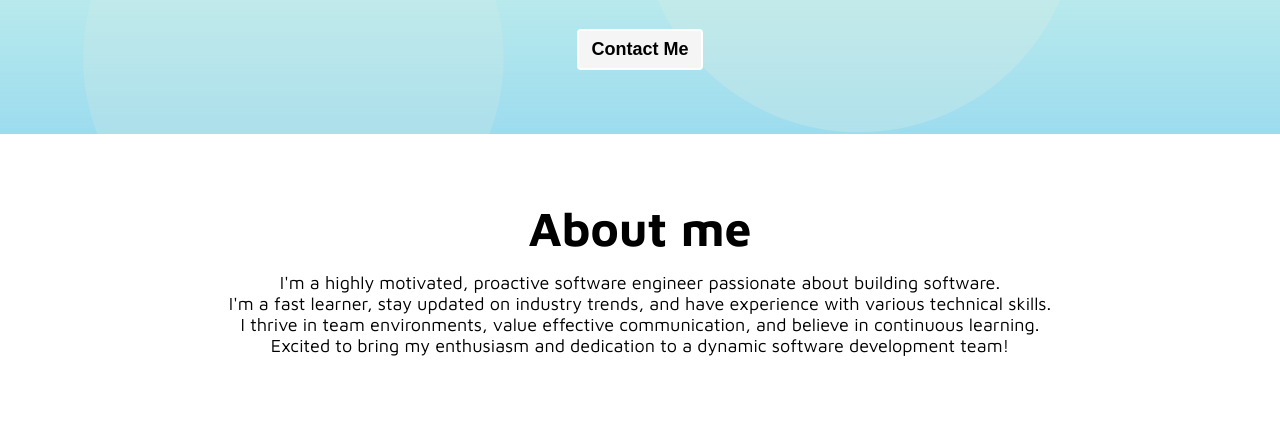
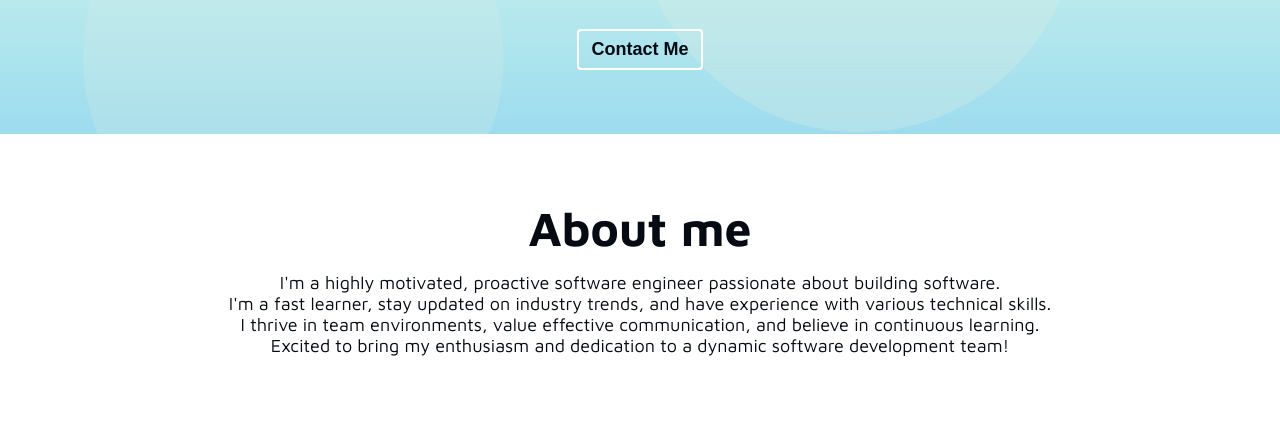
Before and after one commit to ssoyeee/soyeon-park.github.io, a plain HTML site: page index.html in a window 1280 px wide. Shown: the part 553-986 px from the top of the page. Drawn offline with Linux system fonts and the light colour scheme; files whose address does not match are found by name.

Commit message:
CSS: Setup, color-variant

```diff
--- a/css/style.css
+++ b/css/style.css
@@ -15,7 +15,19 @@
 
 /* Global */
 :root {
+/* App Colors */
+--color-primary: var(--color-black);
+--color-primary-variant: var(--color-gray);
+--color-accent: var(--color-blue);
+--color-accent-variant: var(--color-orange);
+--color-text: var(--color-white);
+
+
 /* Color */
+  --color-black: #050a13;
+  --color-blue: #03e8f9;
+  --color-orange: #fd6413;
+  --color-gray: #1b1e26;
   --color-white: #ffffff;
   --color-light-white: #eeeeee;
   --color-dark-white: #bdbdbd;
@@ -23,14 +35,13 @@
   --color-dark-pink: #ff6863;
   --color-dark-grey: #4d4d4d;
   --color-dark-blue: #6666ff;
-  --color-grey: #616161;
   --color-light-grey: #7c7979;
-  --color-blue: #73aace;
+  --color-dull-blue: #73aace;
   --color-yellow: #fff7d1;
-  --color-orange: #feb546;
-  --color-black: #000000;
+  --color-light-orange: #feb546;
   --color-light-blue: #91b9ee;
   --color-light-greenblue: #ccfff2;
+  /* --color-grey: #616161; */
 
   /* Font size */
   --font-large: 48px;
@@ -66,15 +77,25 @@ body {
     margin: 0;
 }
 
+h1,
+h2,
+h3,
+p,
+ul {
+    margin: 0;
+}
+
+
+
 a {
     text-decoration: none;
-    color: var(--color-white);
+    color: var(--color-text);
     display: flex;
 }
 
 ul {
     list-style: none;
-    padding-left: 0px;
+    padding: 0px;
 }
 
 li {
@@ -82,11 +103,15 @@ li {
 }
 
 button {
-    background-color: whitesmoke;
+    background-color: transparent;
     cursor: pointer;
-    border: none;
-    outline: none;
+    border: 0;
+    outline: 0;
     padding: 0;
+}
+
+button:focus{
+    outline: 1px solid var(--color-accent);
 }
 /* Typography */
 h1 {
```
